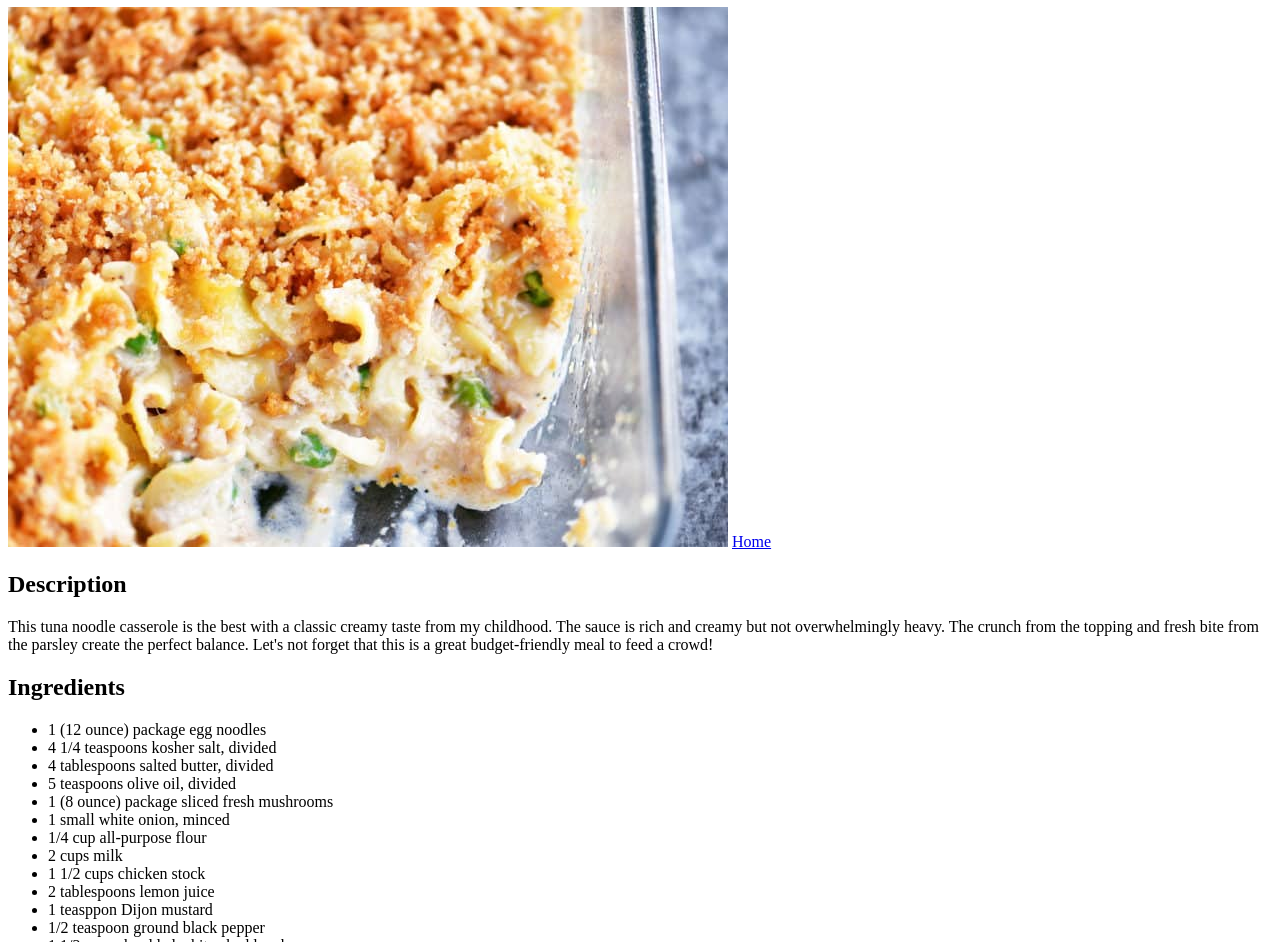
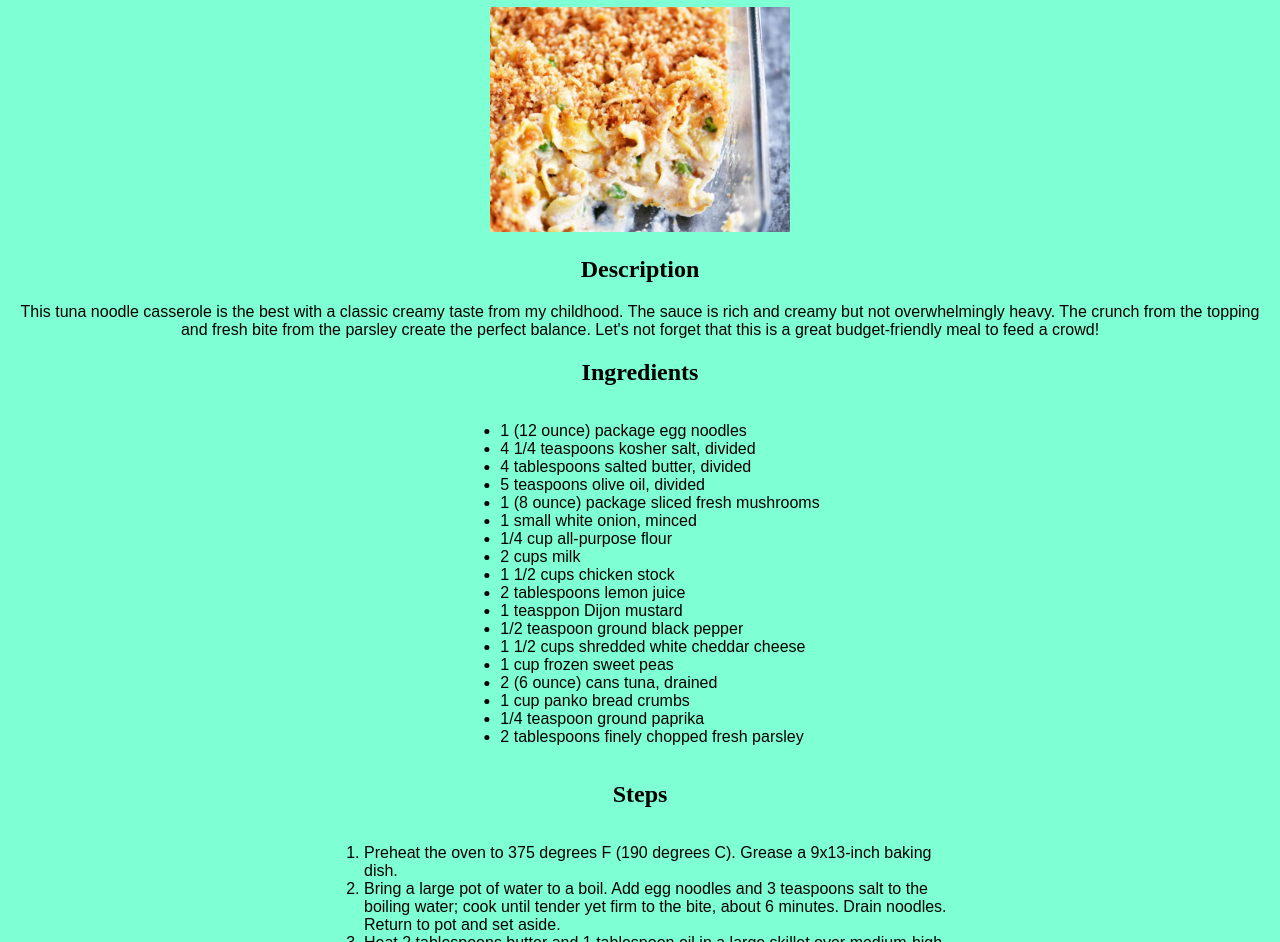
Before and after one commit to ezpzpz/odin-recipes, a plain HTML site: page recipes/tuna-noodle.html in a window 1280 px wide. Shown: the part 73-1015 px from the top of the page. Drawn offline with Linux system fonts and the light colour scheme.

Commit message:
Add css to style every page

```diff
--- a/recipes/tuna-noodle.html
+++ b/recipes/tuna-noodle.html
@@ -5,23 +5,25 @@
     <meta http-equiv="X-UA-Compatible" content="IE=edge">
     <meta name="viewport" content="width=device-width, initial-scale=1.0">
     <title>Tuna noodle</title>
+    <link rel="stylesheet" href="../style.css">
 </head>
 <body>
-    <h1>Tuna Noodle</h1>
-    <img src="../images/Tuna-Noodle-Casserole-720x540.jpg" alt="Tuna noodle casserole">
+    <h1 class="mainHeader">Tuna Noodle</h1>
+    <div class="centered">
+        <img class="img" src="../images/Tuna-Noodle-Casserole-720x540.jpg" alt="Tuna noodle casserole">
+    </div>
 
-    <a href="../index.html">Home</a>
 
     <!-- Description -->
-    <h2>Description</h2>
-    <p>This tuna noodle casserole is the best with a classic creamy taste from my childhood.
+    <h2 class="centered">Description</h2>
+    <p class="centered">This tuna noodle casserole is the best with a classic creamy taste from my childhood.
         The sauce is rich and creamy but not overwhelmingly heavy.
         The crunch from the topping and fresh bite from the parsley create the perfect balance.
         Let's not forget that this is a great budget-friendly meal to feed a crowd!
     </p>
 
     <!-- List of ingredients -->
-    <h2>Ingredients</h2>
+    <h2 class="centered">Ingredients</h2>
     <ul>
         <li>1 (12 ounce) package egg noodles</li>
         <li>4 1/4 teaspoons kosher salt, divided</li>
@@ -44,7 +46,7 @@
     </ul>
 
     <!-- List of steps to make recipe -->
-    <h2>Steps</h2>
+    <h2 class="centered">Steps</h2>
     <ol>
         <li>Preheat the oven to 375 degrees F (190 degrees C). Grease a 9x13-inch baking dish.
         </li>
--- /dev/null
+++ b/style.css
@@ -0,0 +1,36 @@
+/*Index*/
+
+body {
+  background-color: aquamarine;
+}
+
+header,
+p,
+ul,
+ol{
+    font-family: sans-serif;
+}
+
+.mainHeader,
+.centered{
+    text-align: center;
+}
+
+.img {
+    width: 300px;
+    height: auto;
+}
+
+ul {
+    display: inline-block;
+    margin-left: 50%;
+    transform: translateX(-50%);
+    text-align: left;
+  }
+
+ol {
+    display: inline-block;
+    margin-left: 50%;
+    transform: translateX(-50%);
+    text-align: left;
+  }
```
Also changed, not shown: index.html (+3 -2 lines), recipes/buffalo-chicken-dip.html (+10 -6 lines), recipes/guacamole.html (+9 -6 lines).
